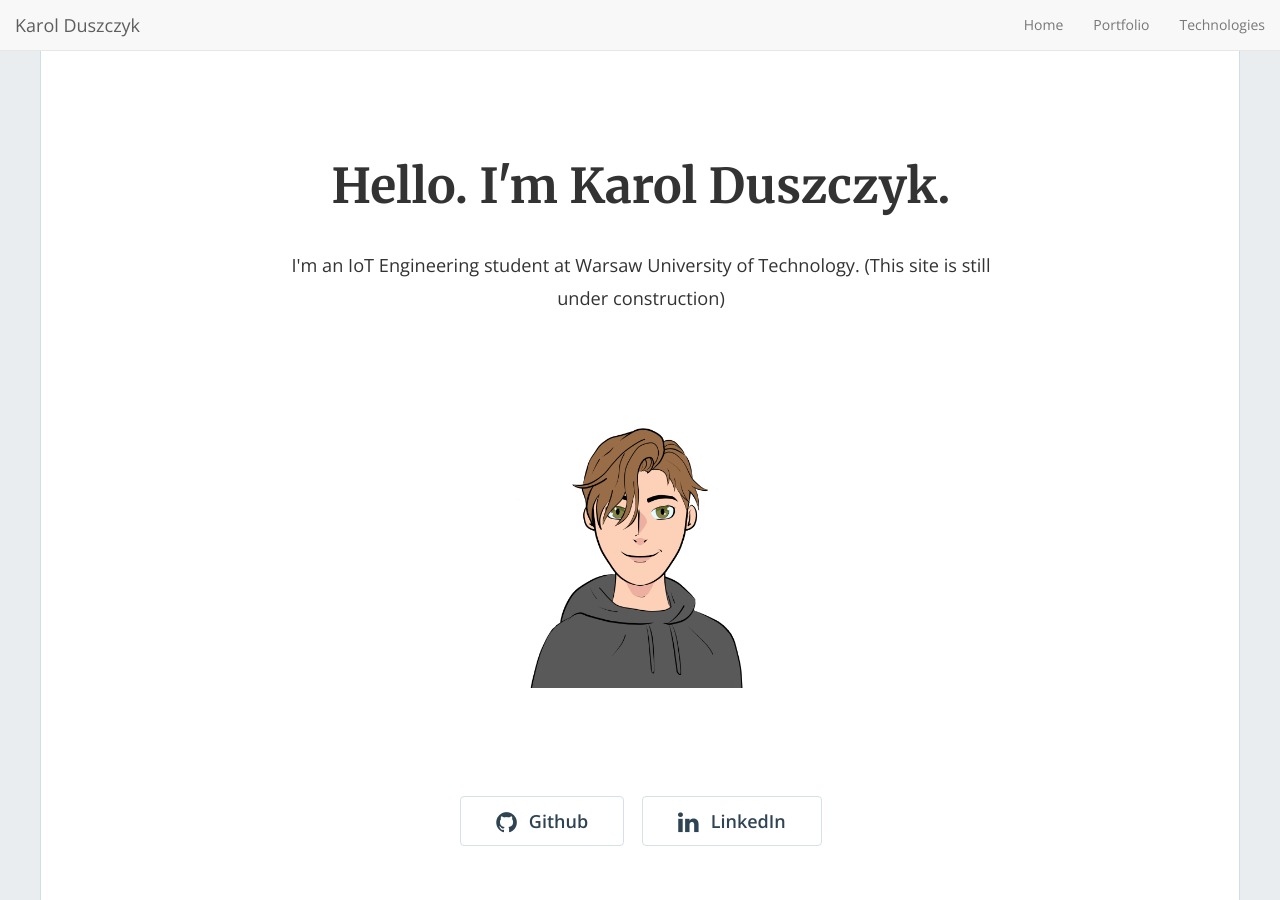
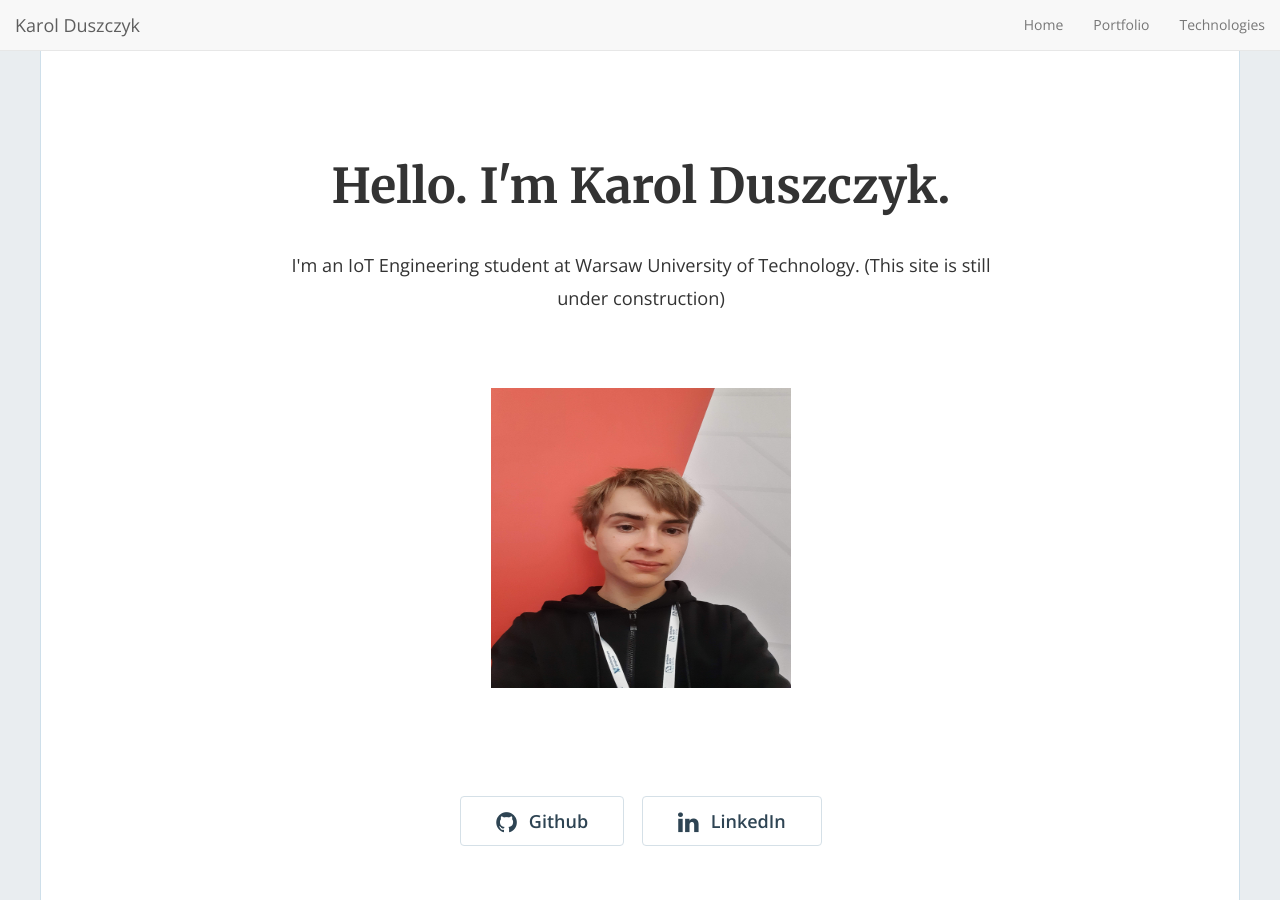
Before and after one commit to karoldus/karoldus.github.io, a Jekyll site: the page built from index.html, in a window 1280 px wide and 900 px high. Built offline with Jekyll 4.4.1, drawn with Linux system fonts in a browser that asks for light colours; nearby versions of some CDN libraries; the list of posts is cut into pages by our own code.

Commit message:
I hate my photos xD

```diff
--- a/_includes/home-hero.html
+++ b/_includes/home-hero.html
@@ -19,7 +19,7 @@
           {% comment %} {% include contact-modal.html %}{% endcomment %}
 
           <p class="text-center">
-            <img class="img-fluid rounded-circle" src="img/profil.jpg" alt="Karol" width="300" height="300">
+            <img class="img-fluid rounded-circle" src="img/profil2.jpg" alt="Karol" width="300" height="300">
           </p>
 
 
```
Also changed, not shown: img/profil2.jpg (added).
